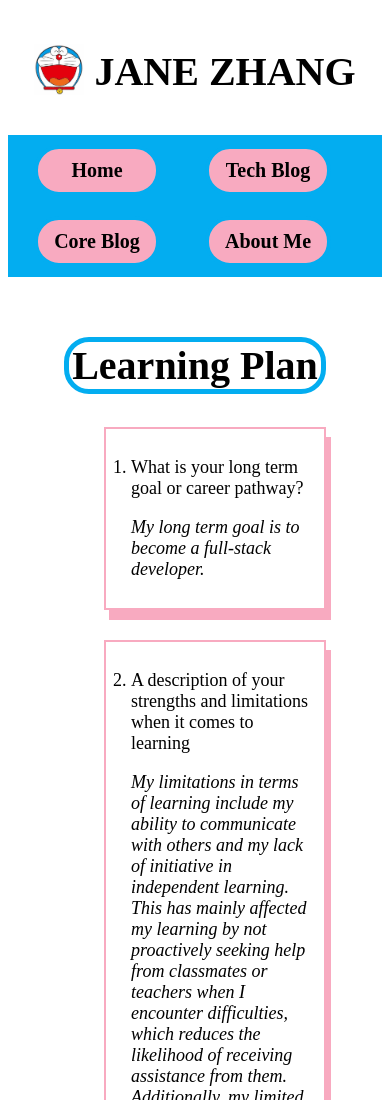
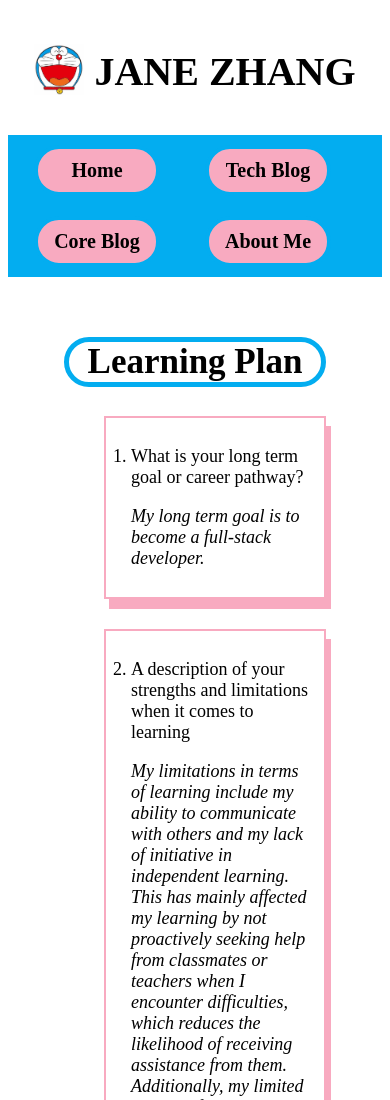
Before and after one commit to janejiezhang/jane-zhang-doreamon.github.io, a plain HTML site: page blog/learning-plan.html in a window 390 px wide. Shown: the top 1100 px of the page. Drawn offline with Linux system fonts and the light colour scheme.

Commit message:
changed h1 font size to adapt phone screen size

```diff
--- a/styles/learning-plan.css
+++ b/styles/learning-plan.css
@@ -22,3 +22,10 @@ h1 {
 .answer {
   font-style: italic;
 }
+
+@media (max-width: 414px) {
+  h1 {
+    font-size: 35px;
+  }
+
+}
```
